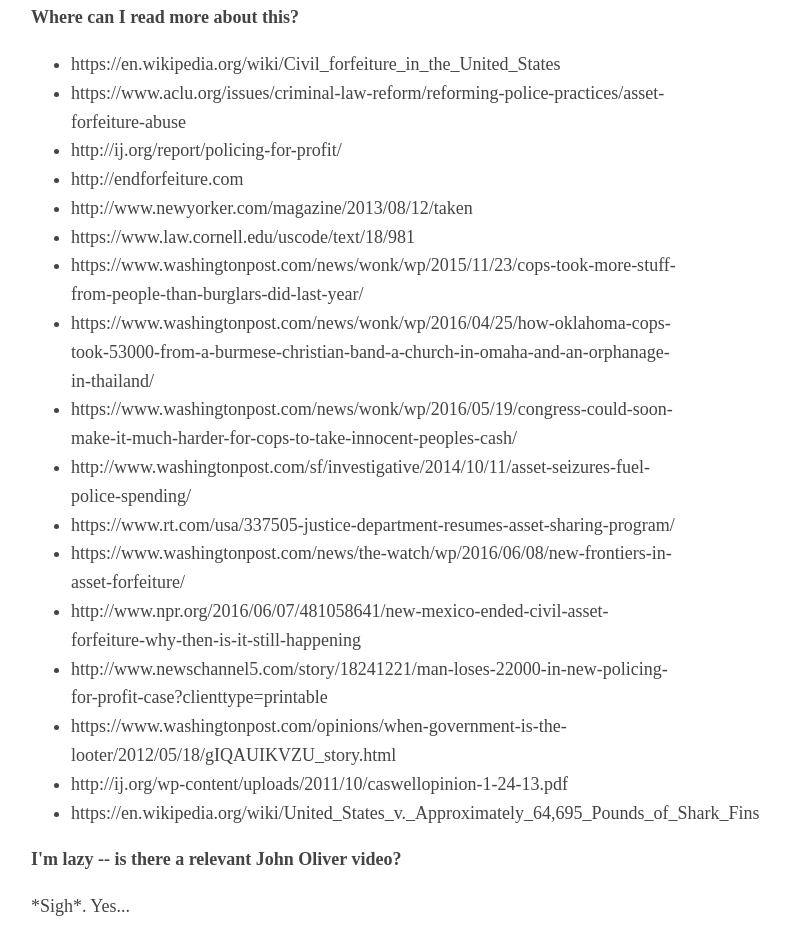
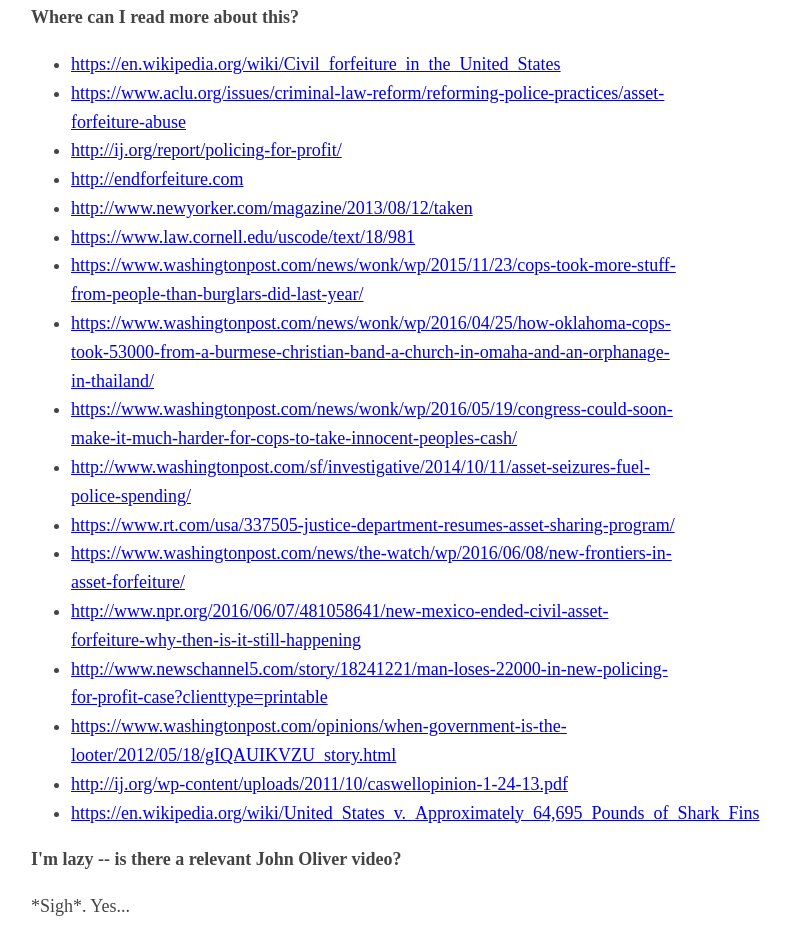
Before and after one commit to sohamsankaran/sohamsankaran.github.com, a plain HTML site: page wants/more/freedom/index.html in a window 1280 px wide. Shown: the part 1592-2528 px from the top of the page, without its empty margins (284-1074 px from the left). Drawn offline with Linux system fonts and the light colour scheme; grey boxes are pictures that could not be loaded.

Commit message:
make all urls links

```diff
--- a/wants/more/freedom/index.html
+++ b/wants/more/freedom/index.html
@@ -56,24 +56,86 @@
     <p><strong>What can I do?</strong></p>
     <p>TODO: add the what can I do section.</p>
     <p><strong>Where can I read more about this?</strong></p>
+
     <ul>
-      <li>https://en.wikipedia.org/wiki/Civil_forfeiture_in_the_United_States</li>
-      <li>https://www.aclu.org/issues/criminal-law-reform/reforming-police-practices/asset-forfeiture-abuse</li>
-      <li>http://ij.org/report/policing-for-profit/</li>
-      <li>http://endforfeiture.com</li>
-      <li>http://www.newyorker.com/magazine/2013/08/12/taken</li>
-      <li>https://www.law.cornell.edu/uscode/text/18/981</li>
-      <li>https://www.washingtonpost.com/news/wonk/wp/2015/11/23/cops-took-more-stuff-from-people-than-burglars-did-last-year/</li>
-      <li>https://www.washingtonpost.com/news/wonk/wp/2016/04/25/how-oklahoma-cops-took-53000-from-a-burmese-christian-band-a-church-in-omaha-and-an-orphanage-in-thailand/</li>
-      <li>https://www.washingtonpost.com/news/wonk/wp/2016/05/19/congress-could-soon-make-it-much-harder-for-cops-to-take-innocent-peoples-cash/</li>
-      <li>http://www.washingtonpost.com/sf/investigative/2014/10/11/asset-seizures-fuel-police-spending/</li>
-      <li>https://www.rt.com/usa/337505-justice-department-resumes-asset-sharing-program/</li>
-      <li>https://www.washingtonpost.com/news/the-watch/wp/2016/06/08/new-frontiers-in-asset-forfeiture/</li>
-      <li>http://www.npr.org/2016/06/07/481058641/new-mexico-ended-civil-asset-forfeiture-why-then-is-it-still-happening</li>
-      <li>http://www.newschannel5.com/story/18241221/man-loses-22000-in-new-policing-for-profit-case?clienttype=printable</li>
-      <li>https://www.washingtonpost.com/opinions/when-government-is-the-looter/2012/05/18/gIQAUIKVZU_story.html</li>
-      <li>http://ij.org/wp-content/uploads/2011/10/caswellopinion-1-24-13.pdf</li>
-      <li>https://en.wikipedia.org/wiki/United_States_v._Approximately_64,695_Pounds_of_Shark_Fins</li>
+    <li>
+      <a href=
+      "https://en.wikipedia.org/wiki/Civil_forfeiture_in_the_United_States">https://en.wikipedia.org/wiki/Civil_forfeiture_in_the_United_States</a>
+    </li>
+    <li>
+      <a href=
+      "https://www.aclu.org/issues/criminal-law-reform/reforming-police-practices/asset-forfeiture-abuse">
+      https://www.aclu.org/issues/criminal-law-reform/reforming-police-practices/asset-forfeiture-abuse</a>
+    </li>
+    <li>
+      <a href=
+      "http://ij.org/report/policing-for-profit/">http://ij.org/report/policing-for-profit/</a>
+    </li>
+    <li>
+      <a href="http://endforfeiture.com">http://endforfeiture.com</a>
+    </li>
+    <li>
+      <a href=
+      "http://www.newyorker.com/magazine/2013/08/12/taken">http://www.newyorker.com/magazine/2013/08/12/taken</a>
+    </li>
+    <li>
+      <a href=
+      "https://www.law.cornell.edu/uscode/text/18/981">https://www.law.cornell.edu/uscode/text/18/981</a>
+    </li>
+    <li>
+      <a href=
+      "https://www.washingtonpost.com/news/wonk/wp/2015/11/23/cops-took-more-stuff-from-people-than-burglars-did-last-year/">
+      https://www.washingtonpost.com/news/wonk/wp/2015/11/23/cops-took-more-stuff-from-people-than-burglars-did-last-year/</a>
+    </li>
+    <li>
+      <a href=
+      "https://www.washingtonpost.com/news/wonk/wp/2016/04/25/how-oklahoma-cops-took-53000-from-a-burmese-christian-band-a-church-in-omaha-and-an-orphanage-in-thailand/">
+      https://www.washingtonpost.com/news/wonk/wp/2016/04/25/how-oklahoma-cops-took-53000-from-a-burmese-christian-band-a-church-in-omaha-and-an-orphanage-in-thailand/</a>
+    </li>
+    <li>
+      <a href=
+      "https://www.washingtonpost.com/news/wonk/wp/2016/05/19/congress-could-soon-make-it-much-harder-for-cops-to-take-innocent-peoples-cash/">
+      https://www.washingtonpost.com/news/wonk/wp/2016/05/19/congress-could-soon-make-it-much-harder-for-cops-to-take-innocent-peoples-cash/</a>
+    </li>
+    <li>
+      <a href=
+      "http://www.washingtonpost.com/sf/investigative/2014/10/11/asset-seizures-fuel-police-spending/">
+      http://www.washingtonpost.com/sf/investigative/2014/10/11/asset-seizures-fuel-police-spending/</a>
+    </li>
+    <li>
+      <a href=
+      "https://www.rt.com/usa/337505-justice-department-resumes-asset-sharing-program/">
+      https://www.rt.com/usa/337505-justice-department-resumes-asset-sharing-program/</a>
+    </li>
+    <li>
+      <a href=
+      "https://www.washingtonpost.com/news/the-watch/wp/2016/06/08/new-frontiers-in-asset-forfeiture/">
+      https://www.washingtonpost.com/news/the-watch/wp/2016/06/08/new-frontiers-in-asset-forfeiture/</a>
+    </li>
+    <li>
+      <a href=
+      "http://www.npr.org/2016/06/07/481058641/new-mexico-ended-civil-asset-forfeiture-why-then-is-it-still-happening">
+      http://www.npr.org/2016/06/07/481058641/new-mexico-ended-civil-asset-forfeiture-why-then-is-it-still-happening</a>
+    </li>
+    <li>
+      <a href=
+      "http://www.newschannel5.com/story/18241221/man-loses-22000-in-new-policing-for-profit-case?clienttype=printable">
+      http://www.newschannel5.com/story/18241221/man-loses-22000-in-new-policing-for-profit-case?clienttype=printable</a>
+    </li>
+    <li>
+      <a href=
+      "https://www.washingtonpost.com/opinions/when-government-is-the-looter/2012/05/18/gIQAUIKVZU_story.html">
+      https://www.washingtonpost.com/opinions/when-government-is-the-looter/2012/05/18/gIQAUIKVZU_story.html</a>
+    </li>
+    <li>
+      <a href=
+      "http://ij.org/wp-content/uploads/2011/10/caswellopinion-1-24-13.pdf">http://ij.org/wp-content/uploads/2011/10/caswellopinion-1-24-13.pdf</a>
+    </li>
+    <li>
+      <a href=
+      "https://en.wikipedia.org/wiki/United_States_v._Approximately_64,695_Pounds_of_Shark_Fins">
+      https://en.wikipedia.org/wiki/United_States_v._Approximately_64,695_Pounds_of_Shark_Fins</a>
+    </li>
     </ul>
     <p><strong>I'm lazy -- is there a relevant John Oliver video?</strong></p>
     <p>*Sigh*. Yes...</p>
```
